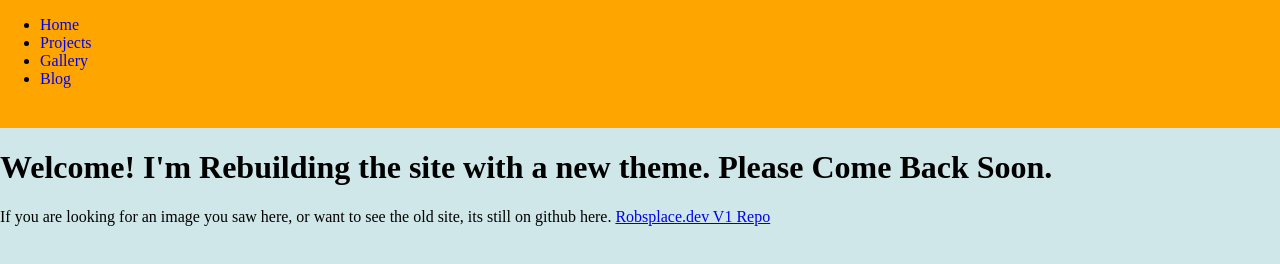
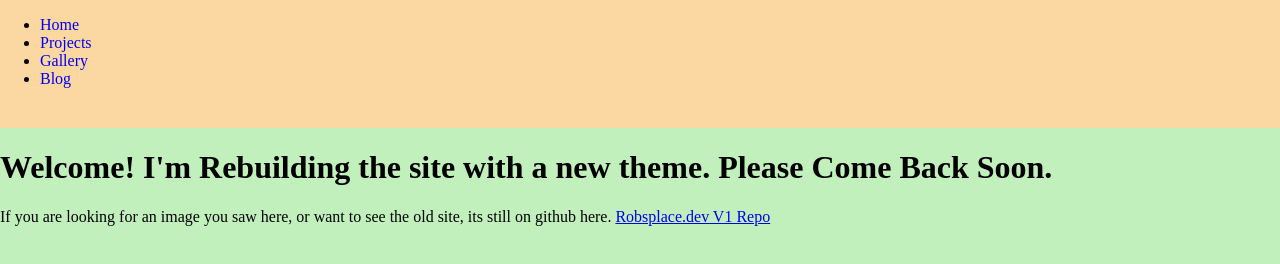
Before and after one commit to Robert-Proaps/RobsPlaceV2, a plain HTML site: page index.html in a window 1280 px wide. Drawn offline with Linux system fonts and the light colour scheme.

Commit message:
desaturate nav

```diff
--- a/stylesheets/main.css
+++ b/stylesheets/main.css
@@ -1,13 +1,13 @@
 /*This is the base stylesheet used for every page*/
 body {
-    background-color: #CFE7E8;
+    background-color: #C2F0BD;
     width: 90vw;
     margin: 0;
 
 }
 
 #navigation {
-    background-color: orange;
+    background-color: #FBD8A2;
     display: inline-block;
     width: 100vw;
     height: 10vw;
```
